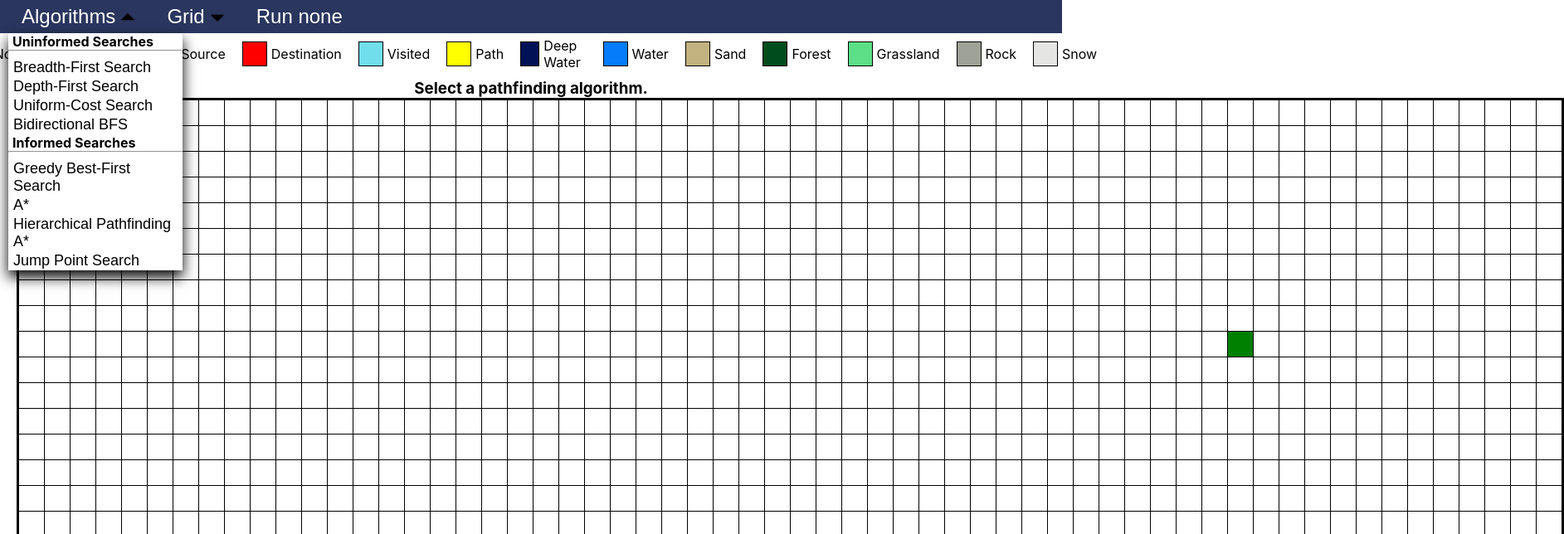
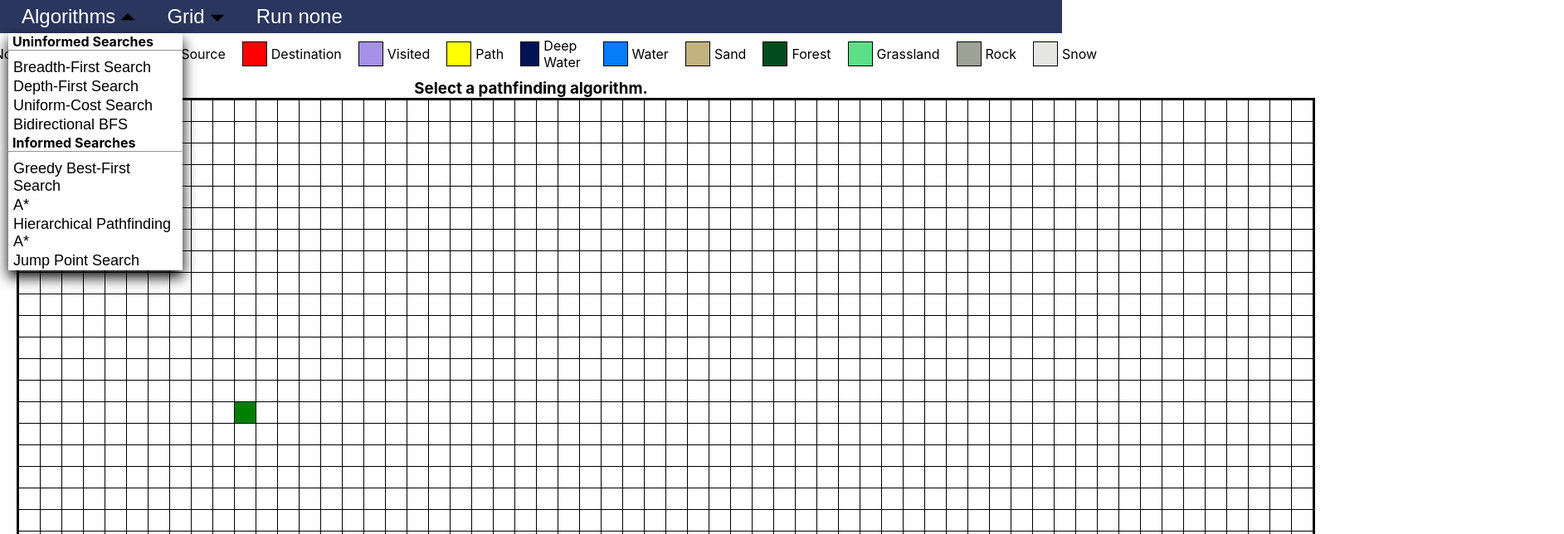
Before and after one commit to mrn73/graph-visualizer, a React (Create React App) app: page / in a window 1280 px wide. Shown: the top 644 px of the page at 83% size, 1885 px wide, since content can reach past the window. Built offline with nearby package versions, Linux system fonts and the light colour scheme.

Commit message:
Changed clearing and how src and dst are used.

```diff
--- a/src/App.js
+++ b/src/App.js
@@ -28,6 +28,10 @@ function coords(index) {
 	return {i: Math.floor(index / cols), j: index % cols};
 }
 
+function absolute(i, j) {
+	return i * cols + j;
+}
+
 function initGrid(dim, simplex=false) {
 	let nodes;
 	if (simplex) {
@@ -43,11 +47,6 @@ function initGrid(dim, simplex=false) {
 		dst = Math.floor(Math.random() * size);
 	} while (dst === src);
 
-	const srcCoords = coords(src);
-	const dstCoords = coords(dst);
-	nodes[srcCoords.i][srcCoords.j] = NodeType.SRC;
-	nodes[dstCoords.i][dstCoords.j] = NodeType.DST;
-
 	return ({
 		src,
 		dst,
@@ -59,19 +58,19 @@ function simplexWorld(dim) {
 	return initGrid(dim, true);
 }
 
-function randomizeGrid(dim, blockedThresh=.1) {
+function randomizeGrid(dim, blockedThresh=.1, grid=null) {
 	const size = dim.rows * dim.cols;
-	let grid = initGrid(dim);
+	const newGrid = grid ? structuredClone(grid) : initGrid(dim);
 	let numBlocked = 0;
 	while ((numBlocked / size) < blockedThresh) {
 		const n = Math.floor(Math.random() * size);
 		const nCoords = coords(n);
-		if (grid.nodes[nCoords.i][nCoords.j] === NodeType.NORMAL) {
-			grid.nodes[nCoords.i][nCoords.j] = NodeType.BLOCKED;
+		if (newGrid.nodes[nCoords.i][nCoords.j] === NodeType.NORMAL) {
+			newGrid.nodes[nCoords.i][nCoords.j] = NodeType.BLOCKED;
 			numBlocked++;
 		}
 	}
-	return grid;
+	return newGrid;
 }
 
 /*
@@ -102,7 +101,7 @@ function gridReducer(state, action) {
 					...state.nodes.slice(0, action.payload.row),
 					[
 						...state.nodes[action.payload.row].slice(0, action.payload.col),
-						NodeType.NORMAL,
+						action.payload.nodeType,
 						...state.nodes[action.payload.row].slice(action.payload.col + 1)
 					],
 					...state.nodes.slice(action.payload.row + 1)
@@ -138,77 +137,31 @@ function gridReducer(state, action) {
 			const newSrc = action.payload.row * cols + action.payload.col;
 			return {
 				...state,
-				src: newSrc,
-				nodes: [
-					...state.nodes.slice(0, action.payload.row),
-					[
-						...state.nodes[action.payload.row].slice(0, action.payload.col),
-						NodeType.SRC,
-						...state.nodes[action.payload.row].slice(action.payload.col + 1)
-					],
-					...state.nodes.slice(action.payload.row + 1)
-				]
-			};
-		case 'unsetSrc':
-			if (state.src === null) { return state; }
-			row = Math.floor(state.src / cols);
-			col = state.src % cols;
-			return {
-				...state,
-				src: null,
-				nodes: [
-					...state.nodes.slice(0, row),
-					[
-						...state.nodes[row].slice(0, col),
-						NodeType.NORMAL,
-						...state.nodes[row].slice(col + 1)
-					],
-					...state.nodes.slice(row + 1)
-				]
+				src: newSrc
 			};
 		case 'setDst':
 			const newDst = action.payload.row * cols + action.payload.col;
 			return {
 				...state,
-				dst: newDst,
-				nodes: [
-					...state.nodes.slice(0, action.payload.row),
-					[
-						...state.nodes[action.payload.row].slice(0, action.payload.col),
-						NodeType.DST,
-						...state.nodes[action.payload.row].slice(action.payload.col + 1)
-					],
-					...state.nodes.slice(action.payload.row + 1)
-				]
-			};
-		case 'unsetDst':
-			if (state.dst === null) { return state; }
-			row = Math.floor(state.dst / cols);
-			col = state.dst % cols;
-			return {
-				...state,
-				dst: null,
-				nodes: [
-					...state.nodes.slice(0, row),
-					[
-						...state.nodes[row].slice(0, col),
-						NodeType.NORMAL,
-						...state.nodes[row].slice(col + 1)
-					],
-					...state.nodes.slice(row + 1)
-				]
+				dst: newDst
 			};
 		case 'randomize':
-			return randomizeGrid({rows, cols});
+			//return randomizeGrid({rows, cols});
+			return randomizeGrid(action.payload.dim, action.payload.blocked, action.payload.grid);
 		case 'simplex':
-			return simplexWorld({rows, cols});
+			//return simplexWorld({rows, cols});
+			return action.payload;
+		case 'reset':
+			return action.payload;
 		default:
 			return state;
 	}
 }
 
 function App() {
-	const [gridState, dispatch] = useReducer(gridReducer, {rows, cols}, initGrid);
+	// Unorthodox way of having a lazy useRef, since initGrid would run every time with useRef.
+	const gridRef = useState(() => ({current: initGrid({rows, cols})}))[0];
+	const [gridState, dispatch] = useReducer(gridReducer, gridRef.current);
 	const [search, setSearch] = useState("none");
 	const [movingSrc, setMovingSrc] = useState(false);
 	const [movingDst, setMovingDst] = useState(false);
@@ -219,30 +172,26 @@ function App() {
 			setMovingSrc(false);
 		} else if (e.type === 'mouseup' && movingDst == true) {
 			setMovingDst(false);
-		} else if (gridState.nodes[i][j] === NodeType.SRC) {
+		} else if (absolute(i, j) == gridState.src) {
 			if (e.type === 'mousedown' && e.button == 0) {
 				setMovingSrc(true);
 			}
-		} else if (gridState.nodes[i][j] === NodeType.DST) {
+		} else if (absolute(i, j) == gridState.dst) {
 			if (e.type === 'mousedown' && e.button == 0) {
 				setMovingDst(true);
 			}
 		} else if (gridState.nodes[i][j] === NodeType.BLOCKED) {
-			if (e.type === "mousedown" && e.button == 2) {
-				dispatch({type: 'setUnblocked', payload: {row: i, col: j}});
-			} else if (e.type === "mouseenter" && mouseState.isHeld == true && mouseState.button == 2) {
-				dispatch({type: "setUnblocked", payload: {row: i, col: j}});
-			} else if (e.type === "clearall") {
-				dispatch({type: 'setUnblocked', payload: {row: i, col: j}});
+			if (e.type === "mousedown" && e.button == 2
+				|| e.type === "mouseenter" && mouseState.isHeld == true && mouseState.button == 2
+				|| e.type === "clearall") {
+				dispatch({type: 'setUnblocked', payload: {row: i, col: j, nodeType: gridRef.current.nodes[i][j]}});
 			}
 		} else {
 			if (e.type === "mousedown" && e.button == 0) {
 				dispatch({type: 'setBlocked', payload: {row: i, col: j}});
 			} else if (e.type === 'mouseenter' && movingSrc == true) {
-				dispatch({type: 'unsetSrc'});
 				dispatch({type: 'setSrc', payload: {row: i, col: j}});
 			} else if (e.type === 'mouseenter' && movingDst == true) {
-				dispatch({type: 'unsetDst'});
 				dispatch({type: 'setDst', payload: {row: i, col: j}});
 			} else if (e.type === "mouseenter" && mouseState.isHeld == true && mouseState.button == 0) {
 				dispatch({type: 'setBlocked', payload: {row: i, col: j}});
@@ -251,7 +200,7 @@ function App() {
 			} else if (e.type === 'path') {
 				dispatch({type: 'setPath', payload: {row: i, col: j}});
 			} else if (e.type === 'clearsearch' || e.type === 'clearall') {
-				dispatch({type: 'setUnblocked', payload: {row: i, col: j}});
+				dispatch({type: 'setUnblocked', payload: {row: i, col: j, nodeType: gridRef.current.nodes[i][j]}});
 			} else if (e.type === 'mouseenter' && movingSrc == true) {
 				dispatch({type: 'unsetSrc'});
 				dispatch({type: 'setSrc', payload: {row: i, col: j}});
@@ -262,11 +211,29 @@ function App() {
 		}
 	}
 
-	const clear = (t) => {
-		gridState.nodes.flat().forEach((_, index) => {
-			const {i, j} = coords(index);
-			updateGridCell(i, j, {type: t});
-		});
+	const setGrid = (t) => {
+		switch (t) {
+			case "empty":
+				gridRef.current = initGrid({rows, cols});
+				dispatch({type: "empty", payload: gridRef.current});
+				break;
+			case "randomize":
+				gridRef.current = initGrid({rows, cols});
+				console.log(gridRef.current);
+				dispatch({type: "randomize", payload: {dim: {rows, cols}, blocked: .1, grid: gridRef.current}});
+				break;
+			case "simplex":
+				gridRef.current = simplexWorld({rows, cols});
+				dispatch({type: "simplex", payload: gridRef.current});
+				break;
+		}
+		console.log(gridRef.current);
+	}
+
+	/**
+	 * Cancels all pending animations.
+	 */
+	const cancelSearch = () => {
 		for (const timeout of timeoutInfo.current.timeouts.keys()) {
 			clearTimeout(timeout);
 		}
@@ -274,20 +241,22 @@ function App() {
 	}
 
 	const clearSearch = () => {
-		clear("clearsearch");
+		gridState.nodes.flat().forEach((_, index) => {
+			const {i, j} = coords(index);
+			updateGridCell(i, j, {type: "clearsearch"});
+		});
+		cancelSearch();
 	}
 
 	const clearAll = () => {
-		clear("clearall");
+		dispatch({type: "reset", payload: gridRef.current});
+		cancelSearch();
 	}
 
-	/*
 	useEffect(() => {
-		if (search !== "none") {
-			doSearch(false);
-		}
+		gridRef.current.src = gridState.src;
+		gridRef.current.dst = gridState.dst;
 	}, [gridState.src, gridState.dst]);
-	*/
 
 	const doSearch = (animate=true) => {
 		clearSearch();
@@ -302,10 +271,6 @@ function App() {
 			case "DFS":
 				result = dfs(gridState.nodes, gridState.src, gridState.dst, true);
 				visualizeNormal(result.visited, result.path, animate);
-				break;
-			case "IDDFS":
-				result = iddfs(gridState.nodes, gridState.src, gridState.dst, 100);
-				visualizeIDDFS(result.iterations, result.visited, result.path, animate);
 				break;
 			case "BDS":
 				console.time('bds');
@@ -357,25 +322,6 @@ function App() {
 	const visualizeBidirectional = (visitedSrc, visitedDst, path, animate=true) => {
 		draw({type: "visited", list: visitedSrc}, 0, animate);
 		draw({type: "visited", list: visitedDst}, 0, animate);
-		drawAfter({type: "path", list: path}, 1000, animate);
-	}
-
-	const visualizeIDDFS = (visitedIterations, visitedFinal, path, animate=true) => {
-		let i = 0;
-		for (const iteration of visitedIterations) {
-			const delay = i > 0 ? 1000 : 0;
-			if (i > 0) {
-				setTimeout(() => {
-					gridState.nodes.flat().forEach((_, index) => {
-						const {i, j} = coords(index);
-						updateGridCell(i, j, {type: 'reset'});
-					})
-				}, timeoutInfo.current.longest + delay);
-			}
-			drawAfter({type: "visited", list: iteration}, delay, animate);
-			i++;
-		}
-		drawAfter({type: "visited", list: visitedFinal}, 1000, animate);
 		drawAfter({type: "path", list: path}, 1000, animate);
 	}
 
@@ -434,9 +380,10 @@ function App() {
 					<button onClick={() => setSearch("JPS")}>Jump Point Search</button>
 				</DropDown>
 				<DropDown title={"Grid"}>
-					<button onClick={() => dispatch({type: 'randomize'})}>Randomize</button>
-					<button onClick={() => dispatch({type: 'simplex'})}>Simplex World</button>
+					<button onClick={() => setGrid("randomize")}>Randomize</button>
+					<button onClick={() => setGrid("simplex")}>Simplex World</button>
 					<hr/>
+					<button onClick={clearSearch}>Clear Search</button>
 					<button onClick={clearAll}>Clear All</button>
 				</DropDown>
 				<button onClick={doSearch}>{"Run " + search}</button>
@@ -449,7 +396,12 @@ function App() {
 					<p>Weighted: <span style={{color: searchProps.weighted ? 'green' : 'red'}}><b>{searchProps.weighted ? "YES" : "NO"}</b></span></p>
 					<p>Shortest Path: <span style={{color: searchProps.shortestPath ? 'green' : 'red'}}><b>{searchProps.shortestPath ? "YES" : "NO"}</b></span></p>
 				</FlexBox> : null}
-				<Grid grid={gridState.nodes} updateGridCell={updateGridCell} />
+				<Grid
+					grid={gridState.nodes}
+					start={coords(gridState.src)}
+					end={coords(gridState.dst)}
+					updateGridCell={updateGridCell}
+				/>
 			</div>
 		</div>
 	);
--- a/src/components/grid.css
+++ b/src/components/grid.css
@@ -1,6 +1,6 @@
 .cell {
-	width: 30px;
-	height: 30px;
+	width: 25px;
+	height: 25px;
 	border: transparent;
 	display: block;
 	position: relative;
@@ -121,11 +121,10 @@
 
 @keyframes explored {
 	from {
-		transform: scale(0);
-		background-color: #f9ff50;
+		background-color: #3f21a4;
 	}
 	to {
-		transform: scale(1);
-		background-color: #71deec;
+		/*background-color: #71deec;*/
+		background-color: #a591e9;
 	}
 }
--- a/src/components/grid.js
+++ b/src/components/grid.js
@@ -22,12 +22,22 @@ function Grid(props) {
 			<tbody>
 				{props.grid.map((row, i) =>
 					<tr key={i}>
-						{row.map((_, j) =>
-							<td key={j} className={"gridGraphCell"}>
-								<Cell value={{row: i, col: j, type: props.grid[i][j]}}
-								handleAction={updateCell}/>
-							</td>
-						)}
+						{row.map((_, j) => {
+							let type;
+							if (props.start && i == props.start.i && j == props.start.j) {
+								type = NodeType.SRC;
+							} else if (props.end && i == props.end.i && j == props.end.j) {
+								type = NodeType.DST;
+							} else {
+								type = props.grid[i][j];
+							}
+							return (
+								<td key={j} className={"gridGraphCell"}>
+									<Cell value={{row: i, col: j, type}}
+									handleAction={updateCell}/>
+								</td>
+							)
+						})}
 					</tr>
 				)}
 			</tbody>
@@ -52,12 +62,6 @@ function Cell(props) {
 			onMouseEnter={handleMouseEvent}
 			onMouseUp={handleMouseEvent}
 			onContextMenu={handleContext}>
-		{props.value.type === NodeType.PATH ?
-			(<svg width={40} height={10} padding={0} margin={0}>
-				<line x1="0" y1="0" x2="25" y2="0" stroke="green" strokeWidth={20} />
-			</svg>)
-			:
-			null}
 		</button>
 	);
 }
```
